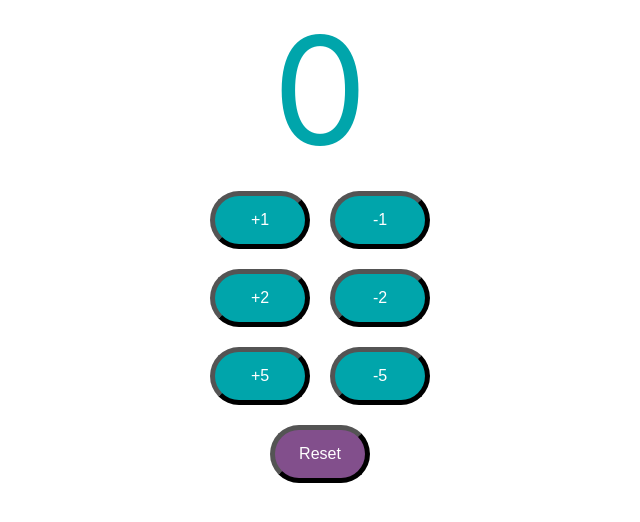
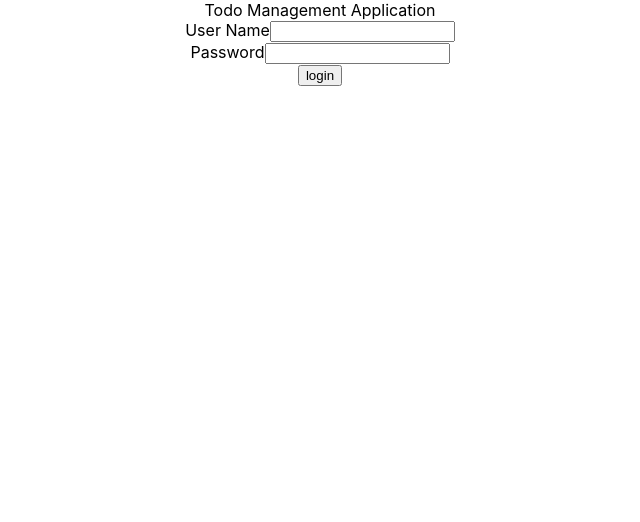
Before and after one commit to JSE955/fullstack-todo, a React (Create React App) app: page / in a window 1280 px wide. Shown: the top 522 px of the page, without its empty margins (320-960 px from the left). Built offline with nearby package versions, Linux system fonts and the light colour scheme.

Commit message:
Began Todo App and added Login and Welcome components

```diff
--- a/src/App.js
+++ b/src/App.js
@@ -1,21 +1,12 @@
 import './App.css';
-import Counter from './components/counter/Counter'
+import TodoApp from './components/todo/TodoApp'
 
 function App() {
   return (
     <div className="App">
-      <Counter/>
+      <TodoApp/>
     </div>
   );
 }
 
-// function PlayingWithProps({property1, property2}) {
-//   console.log(property1)
-//   console.log(property2)
-
-//   return (
-//     <div>Props</div>
-//   )
-// }
-
 export default App;
--- /dev/null
+++ b/src/components/todo/TodoApp.jsx
@@ -0,0 +1,37 @@
+export default function TodoApp() {
+    return (
+        <div className="TodoApp">
+            Todo Management Application
+            <LoginComponent/>
+            {/* <WelcomeComponent/> */}
+        </div>
+    )
+}
+
+function LoginComponent() {
+    return (
+        <div className="Login">
+            <div className="LoginForm">
+                <div>
+                    <label>User Name</label>
+                    <input type="text" name="username"/>
+                </div>
+                <div>
+                    <label>Password</label>
+                    <input type="password" name="password"/>
+                </div>
+                <div>
+                    <button type="button" name="login">login</button>
+                </div>
+            </div>
+        </div>
+    )
+}
+
+function WelcomeComponent() {
+    return (
+        <div className="Welcome">
+            Welcome Component
+        </div>
+    )
+}
```
